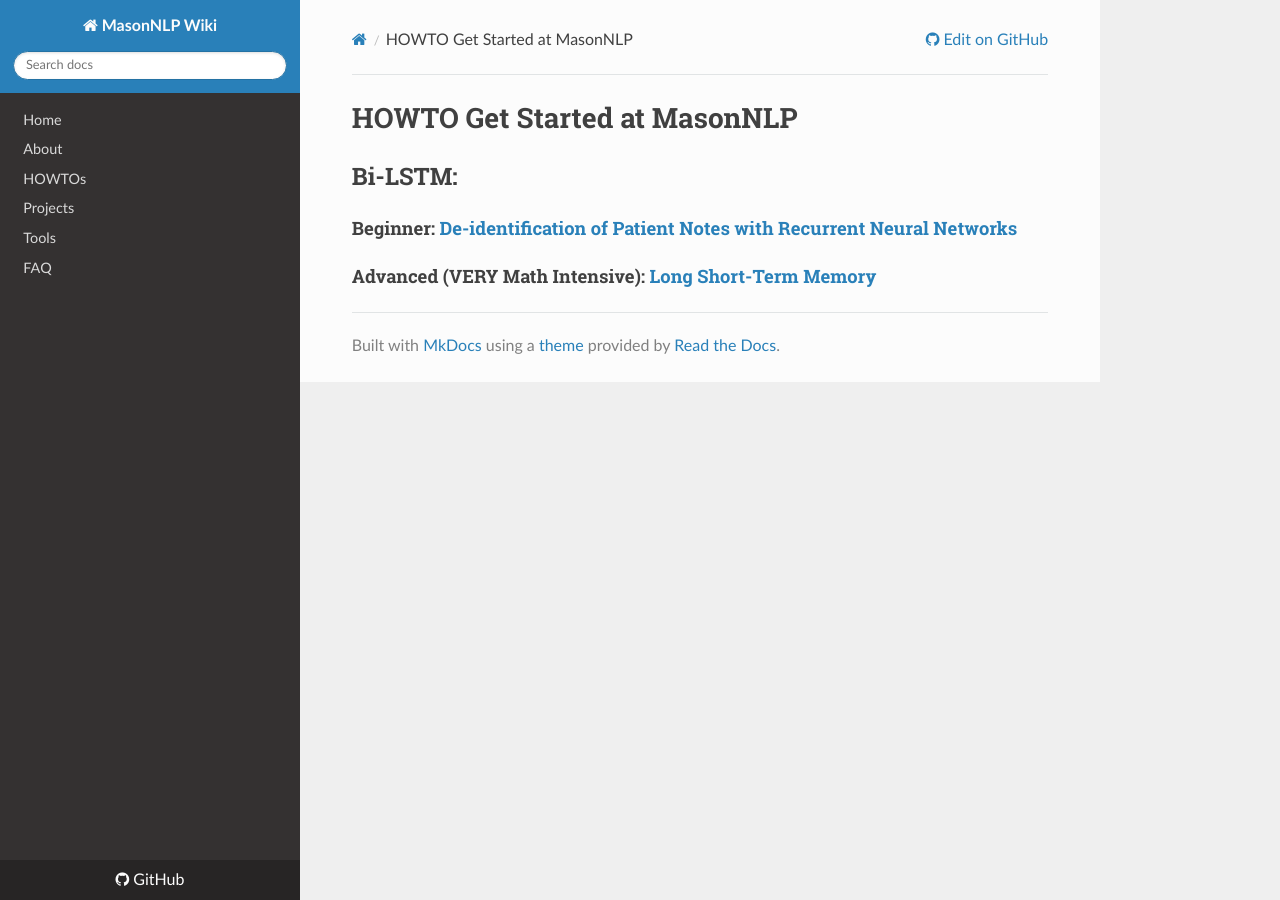
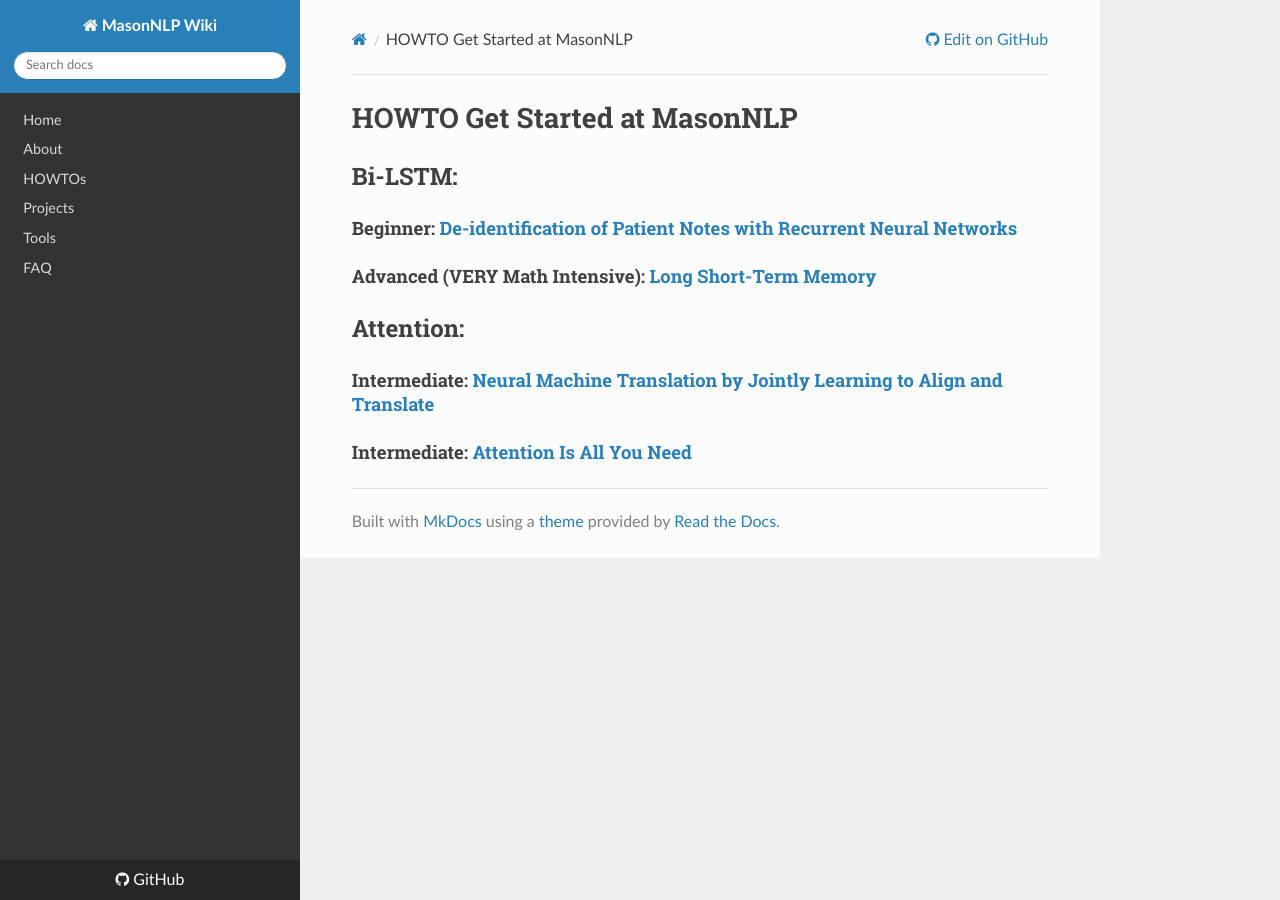
Before and after one commit to masonnlp/wiki, an MkDocs documentation site: the page built from docs/HOWTOs/HOWTO-get-started.md, in a window 1280 px wide. Built offline with MkDocs 1.6.1, drawn with Linux system fonts in a browser that asks for light colours; nearby versions of some CDN libraries.

Commit message:
Update HOWTO-get-started.md

```diff
--- a/docs/HOWTOs/HOWTO-get-started.md
+++ b/docs/HOWTOs/HOWTO-get-started.md
@@ -4,3 +4,7 @@
 ## Bi-LSTM:
 #### Beginner: [De-identification of Patient Notes with Recurrent Neural Networks](https://arxiv.org/abs/1606.03475)
 #### Advanced (VERY Math Intensive): [Long Short-Term Memory](https://www.bioinf.jku.at/publications/older/2604.pdf)
+
+## Attention:
+#### Intermediate: [Neural Machine Translation by Jointly Learning to Align and Translate](https://arxiv.org/abs/1409.0473)
+#### Intermediate: [Attention Is All You Need](https://arxiv.org/abs/1706.03762)
```
